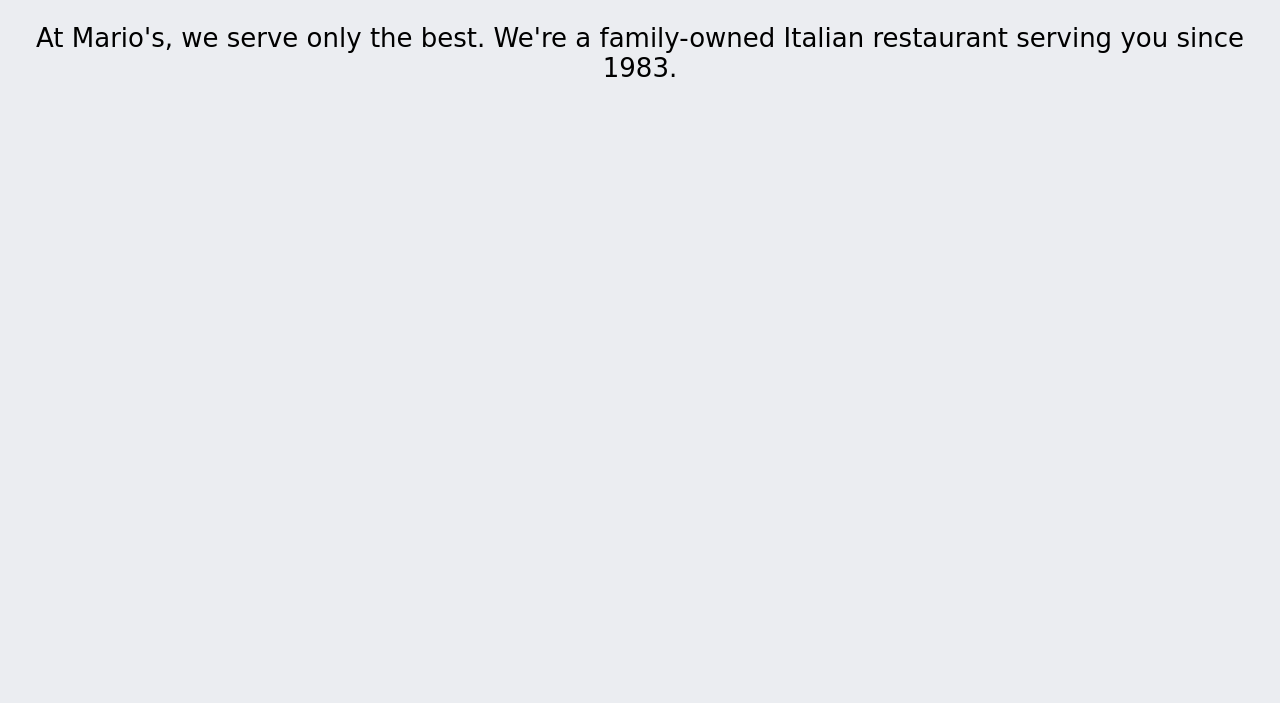
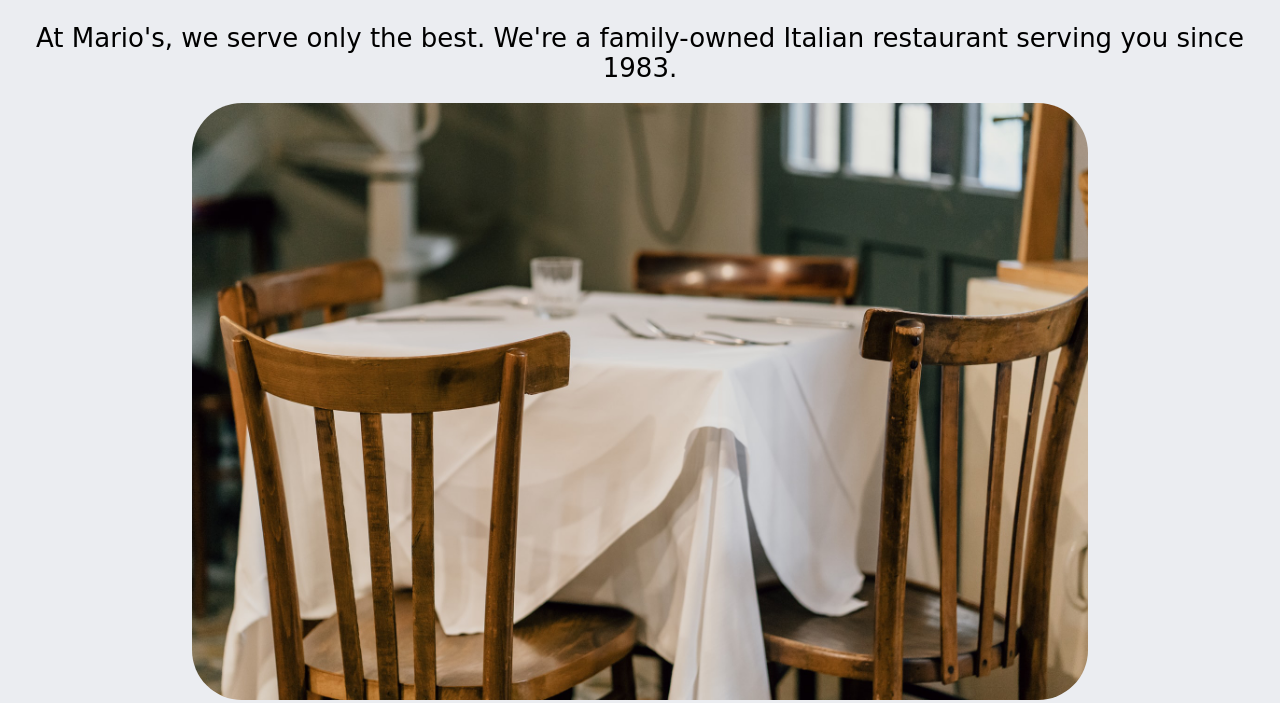
Before and after one commit to sheacronin/restaurant, a website built with webpack: page dist/index.html in a window 1280 px wide. Shown: the part 293-996 px from the top of the page. Before the commit the page ends 800 px from the top, so only its background shows below. Built offline with nearby package versions, Linux system fonts and the light colour scheme; a web font is replaced by a local one.

Commit message:
Add table image to home page

```diff
--- a/src/index.js
+++ b/src/index.js
@@ -62,7 +62,9 @@ function showHome() {
     const copyText = "At Mario's, we serve only the best. " +
     "We're a family-owned Italian restaurant serving you since 1983.";
     // Append div with copy to root div.
-    appendNewElement('div', content, 'fade', copyText);
+    const home = appendNewElement('div', content, 'fade', copyText);
+    const img = appendNewElement('img', home, 'home-img');
+    img.setAttribute('src', '../src/table.jpg');
 }
 
 // Run showHome on page load.
--- a/src/style.css
+++ b/src/style.css
@@ -74,6 +74,13 @@ nav ul {
     to {
         opacity: 1;
     }
+}
+
+.home-img {
+    width: 70%;
+    margin: 20px auto;
+    border-radius: 50px;
+    display: block;
 }
 
 .menu {
```
Also changed, not shown: dist/main.js, src/table.jpg (added).
